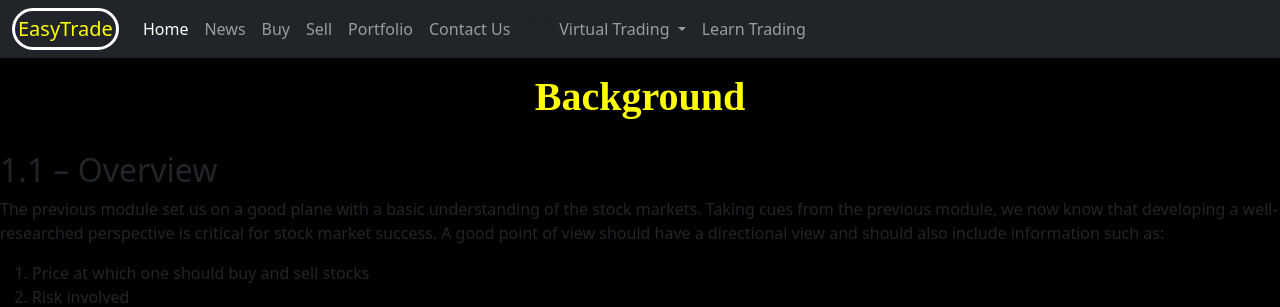
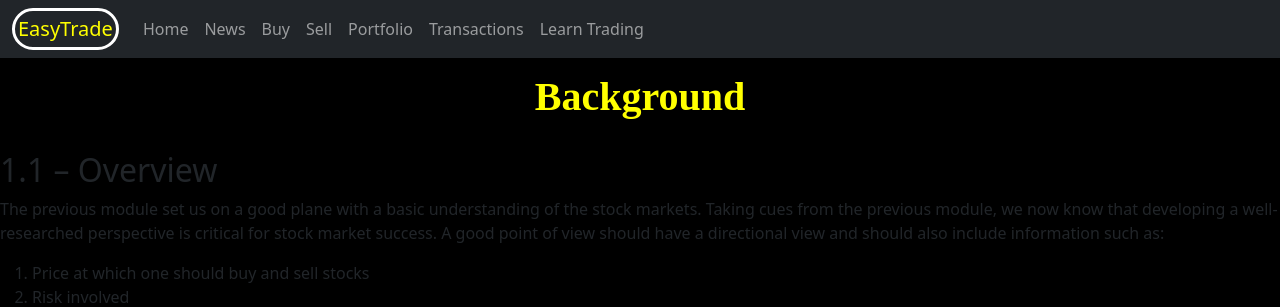
Before and after one commit to mohona7428/Stonks, a Django app: page /background/ in a window 1280 px wide. Shown: the top 307 px of the page. Run offline with Django 3.2, Linux system fonts and the light colour scheme.

Commit message:
nav fixes

```diff
--- a/stock/templates/base2.html
+++ b/stock/templates/base2.html
@@ -39,7 +39,7 @@
             <div class="collapse navbar-collapse" id="navbarSupportedContent">
                 <ul class="navbar-nav me-auto mb-2 mb-lg-0">
                     <li class="nav-item">
-                        <a class="nav-link active" aria-current="page" href="/">Home</a>
+                        <a class="nav-link" aria-current="page" href="/">Home</a>
                     </li>
                     <li class="nav-item">
                         <a class="nav-link" href="/news">News</a>
@@ -54,19 +54,8 @@
                         <a class="nav-link" href="/portfolio">Portfolio</a>
                     </li>
                     <li class="nav-item">
-                        <a class="nav-link" href="/contact">Contact Us</a>
-                    </li> -->
-                    <<li class="nav-item dropdown">
-                        <a class="nav-link dropdown-toggle" href="/" id="navbarDropdown" role="button" data-toggle="dropdown" aria-haspopup="true" aria-expanded="false">
-                          Virtual Trading
-                        </a>
-                        <div class="dropdown-menu" aria-labelledby="navbarDropdown">
-                          <a class="dropdown-item" href="BuyPage">Buy</a>
-                          <a class="dropdown-item" href="SellPage">Sell</a>
-                          <a class="dropdown-item" href="portfolio">Portfolio</a>
-                          <a class="dropdown-item" href="transactions">T</a>
-                      </li>
-
+                        <a class="nav-link" href="/transactions">Transactions</a>
+                    </li>
                     <li class="nav-item">
                         <a class="nav-link" href="/index_learn">Learn Trading</a>
                     </li>
```
Also changed, not shown: stock/templates/base.html (+2 -15 lines).
